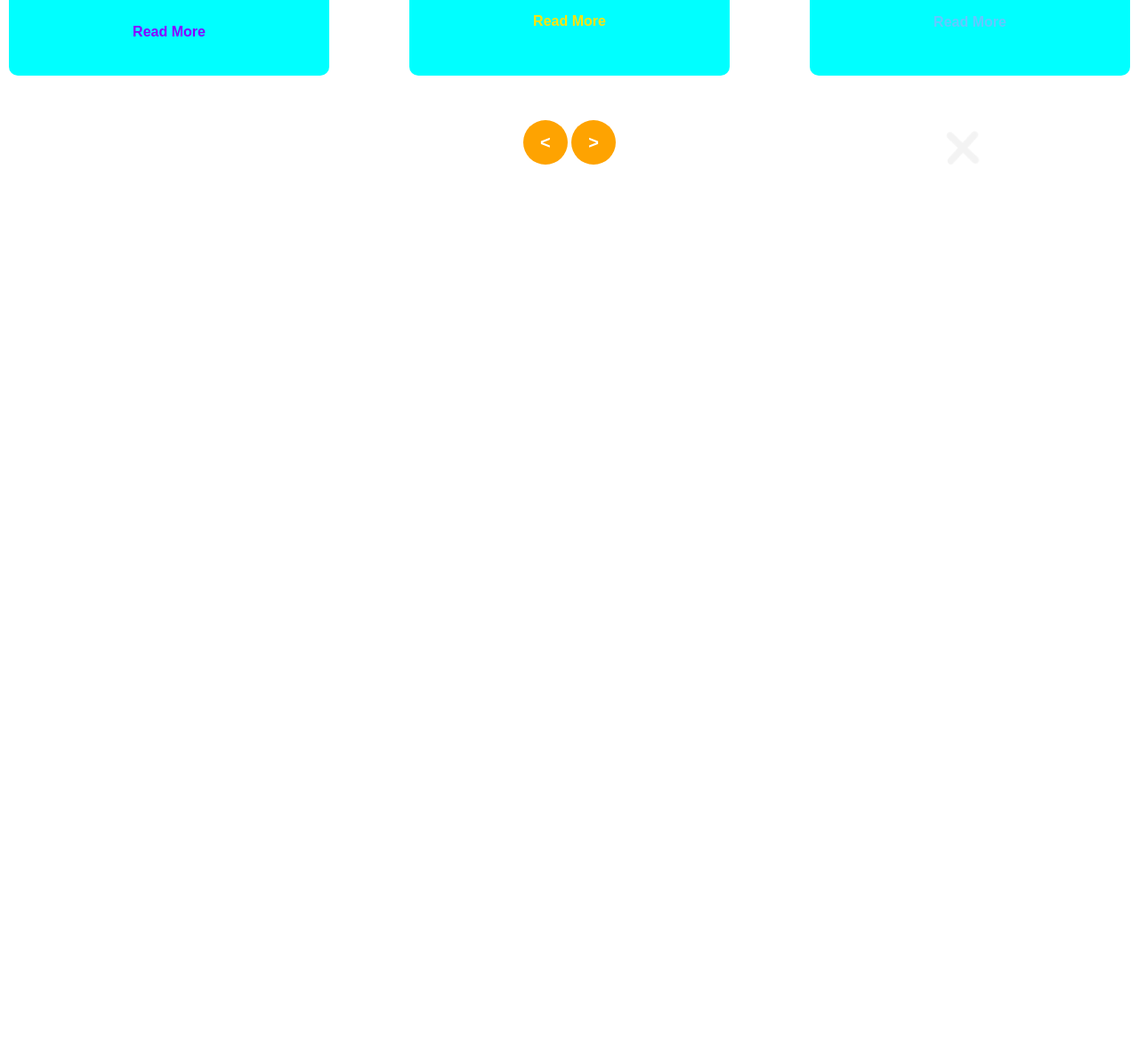
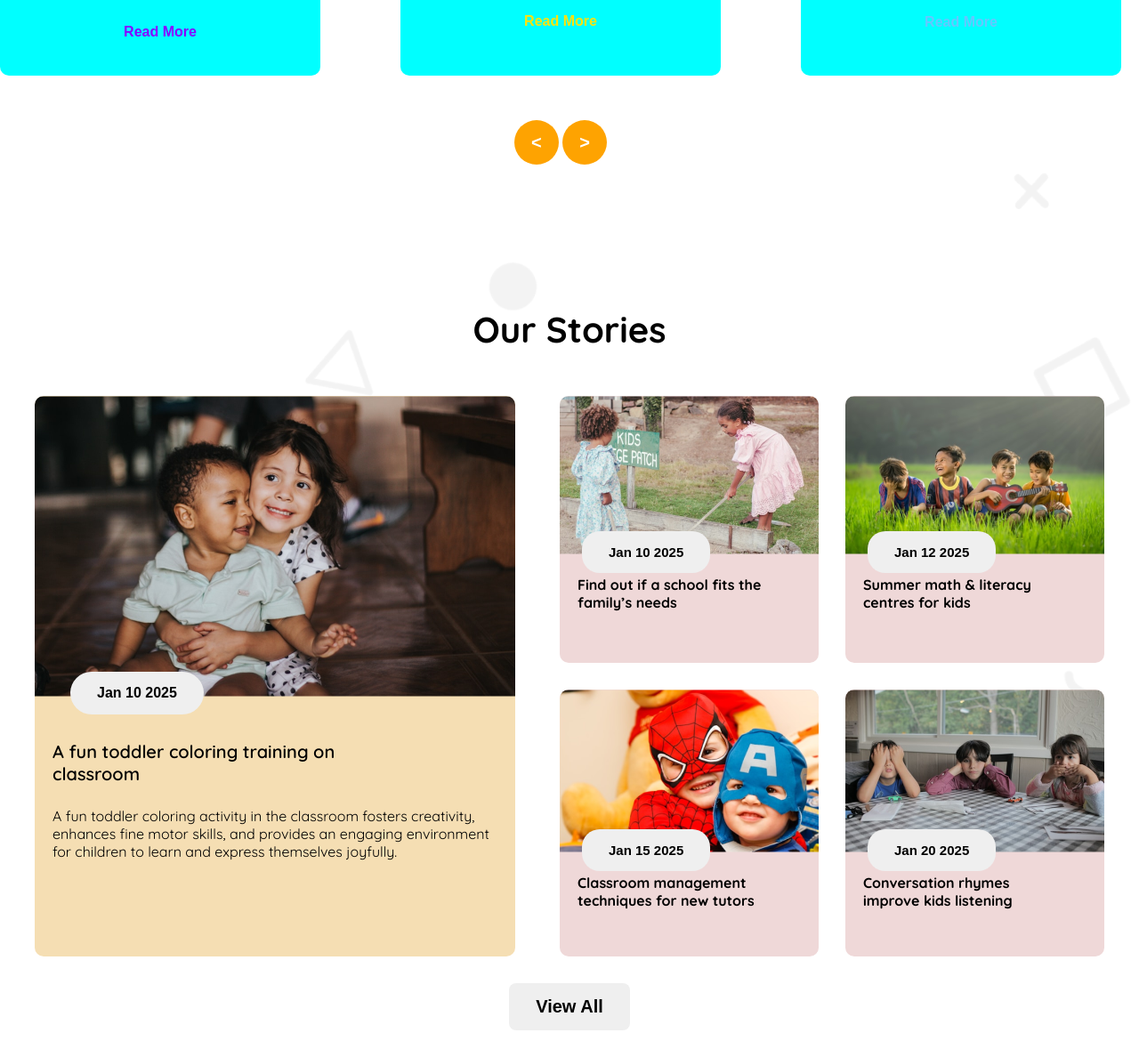
Before and after one commit to shaownsk/Assignment-2, a plain HTML site: page index.html in a window 1280 px wide. Shown: the part 1256-2444 px from the top of the page at 89% size. Before the commit the page ends 1501 px from the top, so only its background shows below. Drawn offline with Linux system fonts and the light colour scheme.

Commit message:
upload story section

```diff
--- a/index.html
+++ b/index.html
@@ -42,7 +42,7 @@
     </header>
     <!-- start main  -->
     <main>
-        <section>
+        <section class="flex">
             <div class="cart-container">
                 <h1 class="container-title">Standard Curriculum</h1>
                 <div class="carts flex">
@@ -70,6 +70,53 @@
                     <button> > </button>
                 </div>
             </div>
+            <!-- story section -->
+        </section>
+        <section class="stories ">
+            <h1 class="container-title">Our Stories</h1>
+            <div class="story-container flex ">
+                <div class="col-left">
+                    <img src="assets/story-1.png" alt="">
+                    <button class="col-left-btn"> Jan 10 2025</button>
+                    <div class="st-cont">
+
+                        <h4 class="story-title">A fun toddler coloring training on
+                        <br>classroom</h4>
+                        <p class="story-description">A fun toddler coloring activity in the classroom fosters creativity, enhances fine motor skills, and provides an engaging environment for children to learn and express themselves joyfully.</p>
+                    </div>
+                </div>
+                <!-- col right -->
+                <div class="col-right">
+                    <div class="short-story">
+                        <img src="assets/story-2.png" alt=""> <br>
+                        <button class="col-right-btn">Jan 10 2025</button>
+                        <h4>Find out if a school fits the <br>
+                            family’s needs</h4>
+                    </div>
+                    <div class="short-story">
+                        <img src="assets/story-3.png" alt=""> <br>
+                        <button class="col-right-btn">Jan 12 2025</button>
+                        <h4>Summer math & literacy <br>
+                            centres for kids</h4>
+                    </div>
+                    <div class="short-story">
+                        <img src="assets/story-4.png" alt=""><br>
+                        <button class="col-right-btn">Jan 15 2025</button>
+                        <h4>Classroom management <br>
+                            techniques for new tutors</h4>
+                    </div>
+                    <div class="short-story">
+                        <img src="assets/story-5.png" alt=""><br>
+                        <button class="col-right-btn">Jan 20 2025</button>
+                        <h4>Conversation rhymes <br>
+                            improve kids listening</h4>
+                    </div>
+                </div>
+            </div>
+            <div class="view-btn flex">
+                <button class="st-btn" >View All</button>
+            </div>
+
         </section>
     </main>
 </body>
--- a/style.css
+++ b/style.css
@@ -146,6 +146,95 @@
     background-color: #fea301;
     color: white;
 }
+/* start stories */
+.stories{
+    background-image: url(assets/bg.png);
+    background-repeat: no-repeat;
+    background-size: cover;
+}
+.story-container{
+    gap: 50px;
+    justify-content: center;
+
+}
+
+.col-left{
+    background-color: wheat;
+    color: black;
+    border: none;
+    border-radius: 10px;
+}
+.col-left img{
+    border-top-right-radius: 10px;
+    border-top-left-radius: 10px;
+}
+.story-title{
+    font-size: 20px;
+    font-weight: 600;
+    padding: 25px 0px;
+}
+.col-left-btn{
+    font-size: 1rem;
+    font-weight: 600;
+    padding: 15px 30px;
+    border-radius: 25px;
+    border: none;
+    position: absolute;
+    margin-left: -500px;
+    margin-top: 310px;
+}
+.st-cont{
+    padding: 20px;
+}
+.col-left>img{
+    width: 100%;
+
+}
+.story-description{
+    width: 500px;
+}
+.col-right{
+    display: grid;
+    grid-template-columns: repeat(2,1fr);
+    gap: 30px;
+
+}
+.short-story{
+    background-color: #efd8d8;
+    height: 300px;
+    border-radius: 10px;
+    color: black;
+}
+.short-story h4{
+    padding: 20px;
+}
+.col-right img{
+    border: none;
+    border-top-left-radius: 10px;
+    border-top-right-radius: 10px;
+}
+
+.col-right-btn{
+    padding: 15px 30px;
+    font-size: 15px;
+    font-weight: 600;
+    border-radius: 20px;
+    border: none;
+    position: absolute;
+    margin-top: -30px;
+    margin-left: 25px;
+}
+.view-btn{
+    margin: 30px 0px;
+    justify-content: center;
+}
+.st-btn{
+    padding: 15px 30px ;
+    font-size: 20px;
+    font-weight: 600;
+    border-radius: 8px;
+    border: none;
+}
 
 @media screen and (max-width:576px) {
 
@@ -187,24 +276,46 @@
 
     }
     /* cart section */
-    section{
-        margin: 20px auto;
-    }
     .carts{
         flex-direction: column;
+        gap: 20px;
         justify-content: center;
-        gap: 10px;
-
+        align-items: center;
+    }
+    .cart{
+        width: 80%;
+        padding: 20px 10px;
+        height: auto;
 
     }
-    .cart{
-        margin: 0px 15px;
+    .cart-container{
+        align-items: center;
 
     }
     .container-title{
         font-size: 1.5rem;
+        text-align: center;
     }
     .aro{
         display: none;
     }
+    /* story */
+    .col-left{
+        display: none;
+    }
+    .col-right{
+        padding: 0px;
+        grid-template-columns: repeat(2,1fr);
+        gap: 5px;
+        justify-content: center;
+        align-items: center;
+    }
+    .short-story img{
+        width: 100%;
+    }
+    .col-right-btn{
+        width: auto;
+        font-size: 12px;
+
+    }
 }
```
